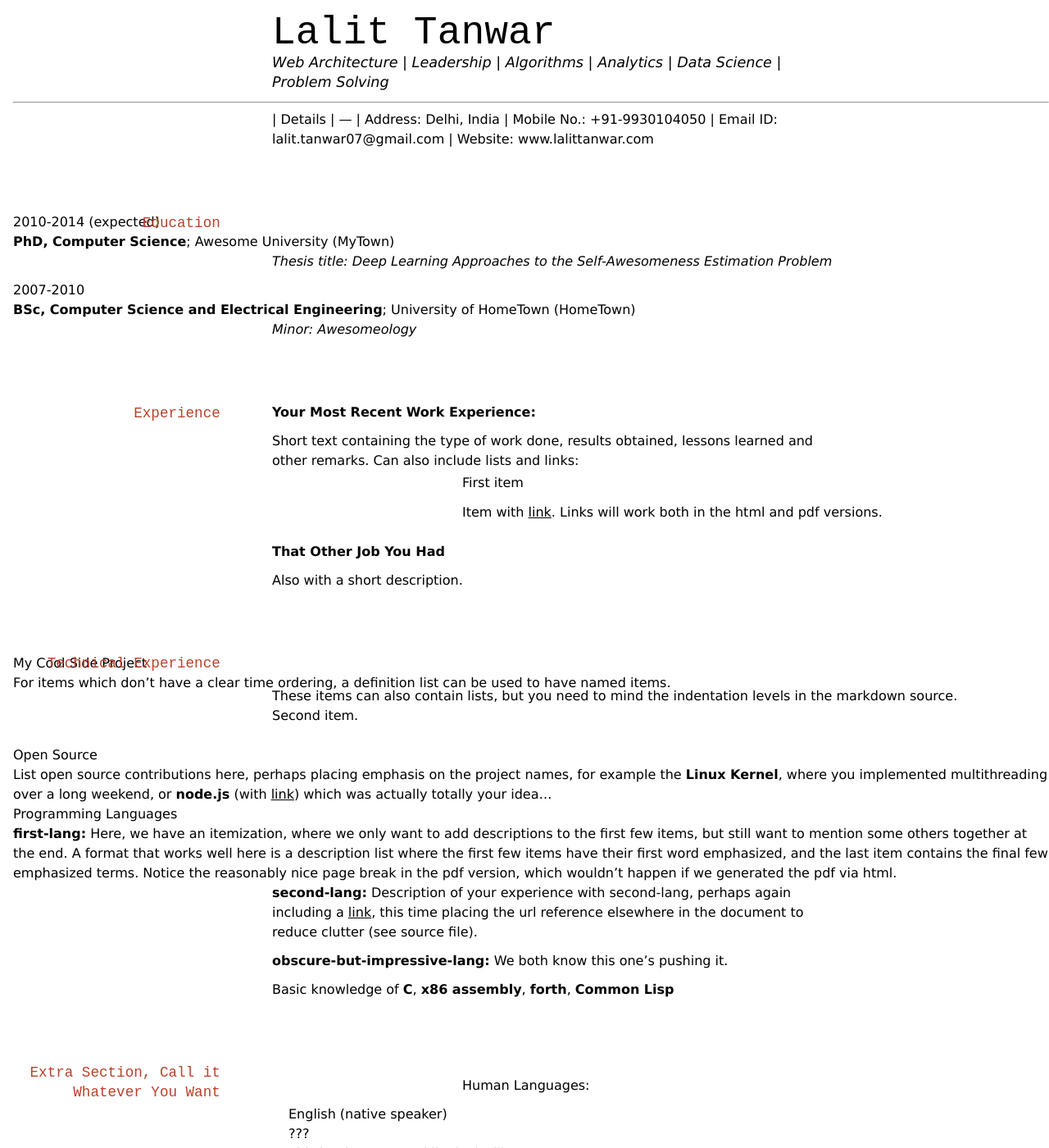
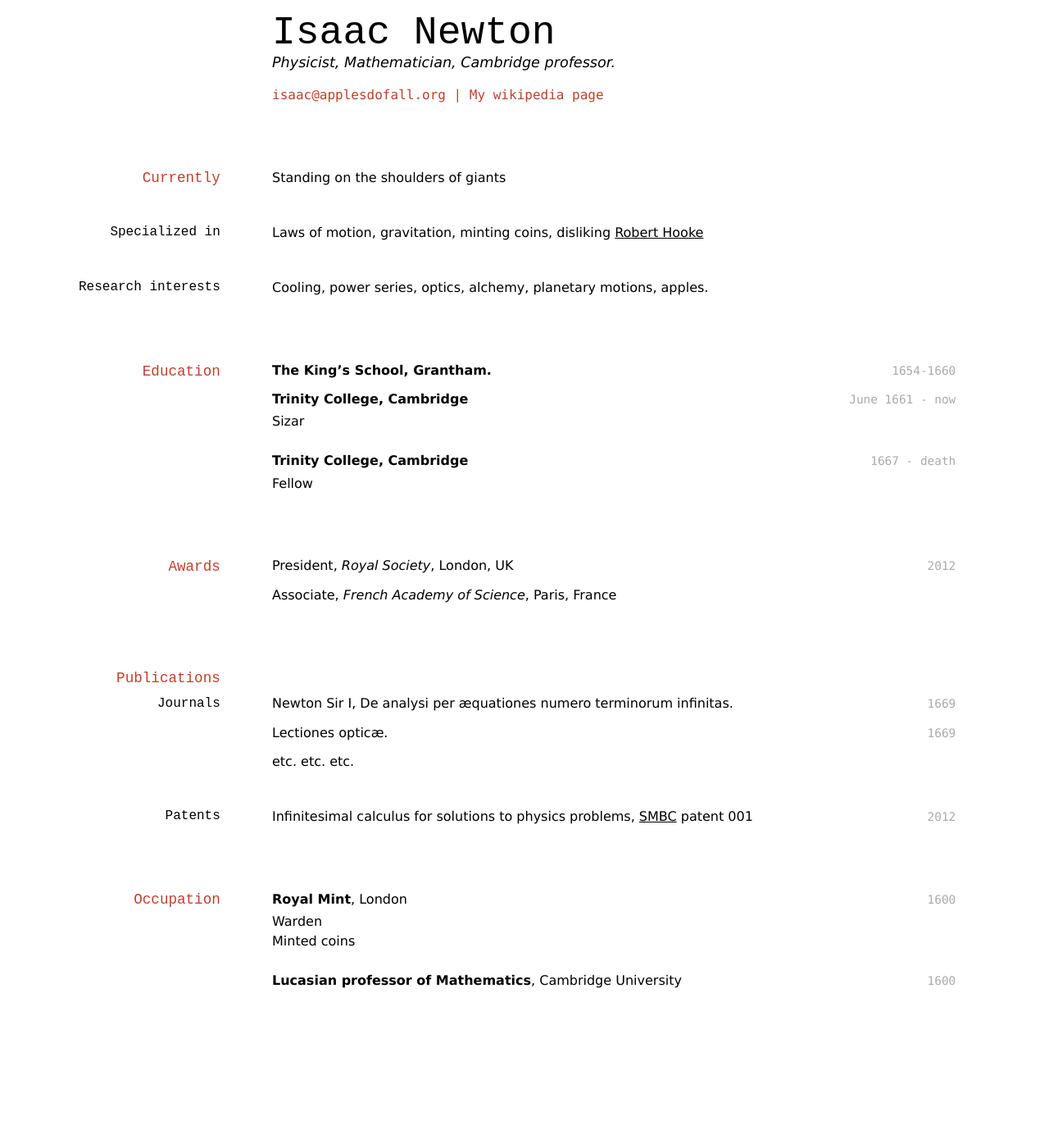
Before and after one commit to lnt/lnt.github.io, a Jekyll site: the page built from resume/index.md, in a window 1280 px wide and 1400 px high. Shown: the whole window at 82% size. Built offline with Jekyll 4.4.1, drawn with Linux system fonts in a browser that asks for light colours; some of the changed text lies outside the part shown.

Commit message:
Update index.md

```diff
--- a/resume/index.md
+++ b/resume/index.md
@@ -1,101 +1,89 @@
 ---
 layout: cv
-title: Lalit Tanwar's CV
+title: Isaac Newtons's CV
 ---
-# Lalit Tanwar
-Web Architecture | Leadership | Algorithms | Analytics | Data Science | Problem Solving
+# Isaac Newton
+Physicist, Mathematician, Cambridge professor.
+
+<div id="webaddress">
+<a href="isaac@applesdofall.org">isaac@applesdofall.org</a>
+| <a href="http://en.wikipedia.org/wiki/Isaac_Newton">My wikipedia page</a>
+</div>
 
 
--------- ----------
-| Details
-| ---
-| Address: Delhi, India
-| Mobile No.: +91-9930104050
-| Email ID: lalit.tanwar07@gmail.com
-| Website: www.lalittanwar.com
+## Currently
+
+Standing on the shoulders of giants
+
+### Specialized in
+
+Laws of motion, gravitation, minting coins, disliking [Robert Hooke](http://en.wikipedia.org/wiki/Robert_Hooke)
 
 
-Education
----------
+### Research interests
 
-2010-2014 (expected)
-:   **PhD, Computer Science**; Awesome University (MyTown)
+Cooling, power series, optics, alchemy, planetary motions, apples.
 
-    *Thesis title: Deep Learning Approaches to the Self-Awesomeness
-     Estimation Problem*
 
-2007-2010
-:   **BSc, Computer Science and Electrical Engineering**; University of
-    HomeTown (HomeTown)
+## Education
 
-    *Minor: Awesomeology*
+`1654-1660`
+__The King's School, Grantham.__
 
-Experience
-----------
+`June 1661 - now`
+__Trinity College, Cambridge__
 
-**Your Most Recent Work Experience:**
+- Sizar
 
-Short text containing the type of work done, results obtained,
-lessons learned and other remarks. Can also include lists and
-links:
+`1667 - death`
+__Trinity College, Cambridge__
 
-* First item
+- Fellow
 
-* Item with [link](http://www.example.com). Links will work both in
-  the html and pdf versions.
 
-**That Other Job You Had**
 
-Also with a short description.
+## Awards
 
-Technical Experience
---------------------
+`2012`
+President, *Royal Society*, London, UK
 
-My Cool Side Project
-:   For items which don't have a clear time ordering, a definition
-    list can be used to have named items.
+Associate, *French Academy of Science*, Paris, France
 
-    * These items can also contain lists, but you need to mind the
-      indentation levels in the markdown source.
-    * Second item.
 
-Open Source
-:   List open source contributions here, perhaps placing emphasis on
-    the project names, for example the **Linux Kernel**, where you
-    implemented multithreading over a long weekend, or **node.js**
-    (with [link](http://nodejs.org)) which was actually totally
-    your idea...
 
-Programming Languages
-:   **first-lang:** Here, we have an itemization, where we only want
-    to add descriptions to the first few items, but still want to
-    mention some others together at the end. A format that works well
-    here is a description list where the first few items have their
-    first word emphasized, and the last item contains the final few
-    emphasized terms. Notice the reasonably nice page break in the pdf
-    version, which wouldn't happen if we generated the pdf via html.
+## Publications
 
-:   **second-lang:** Description of your experience with second-lang,
-    perhaps again including a [link] [ref], this time placing the url
-    reference elsewhere in the document to reduce clutter (see source
-    file).
+<!-- A list is also available [online](http://scholar.google.co.uk/citations?user=LTOTl0YAAAAJ) -->
 
-:   **obscure-but-impressive-lang:** We both know this one's pushing
-    it.
+### Journals
 
-:   Basic knowledge of **C**, **x86 assembly**, **forth**, **Common Lisp**
+`1669`
+Newton Sir I, De analysi per æquationes numero terminorum infinitas.
 
-[ref]: https://github.com/githubuser/superlongprojectname
+`1669`
+Lectiones opticæ.
 
-Extra Section, Call it Whatever You Want
-----------------------------------------
+etc. etc. etc.
 
-* Human Languages:
+### Patents
 
-     * English (native speaker)
-     * ???
-     * This is what a nested list looks like.
+`2012`
+Infinitesimal calculus for solutions to physics problems, [SMBC](http://www.techdirt.com/articles/20121011/09312820678/if-patents-had-been-around-time-newton.shtml) patent 001
 
-* Random tidbit
 
-* Other sort of impressive-sounding thing you did
+## Occupation
+
+`1600`
+__Royal Mint__, London
+
+- Warden
+- Minted coins
+
+`1600`
+__Lucasian professor of Mathematics__, Cambridge University
+
+
+
+<!-- ### Footer
+
+Last updated: May 2013 -->
```
